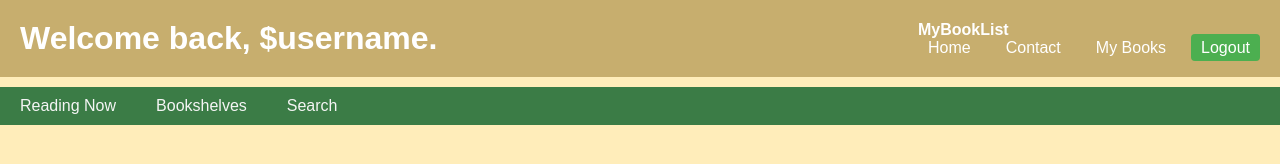
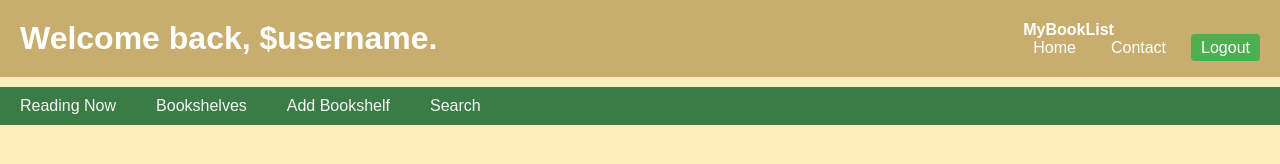
Before and after one commit to VoyagerVII/Internet-Programming---My-Book-List, a website: page Front/dashboard.html in a window 1280 px wide. Drawn offline with Linux system fonts and the light colour scheme.

Commit message:
'Commit to edit 'My Books' nav to dashboard.html'

```diff
--- a/Front/dashboard.html
+++ b/Front/dashboard.html
@@ -85,7 +85,6 @@
             <ul class="nav-links">
                 <li><a href="index.html">Home</a></li>
                 <li><a href="./contact.html">Contact</a></li>
-                <li><a href="./contact.html">My Books</a></li>
                 <li><a class="active" href="./login.html">Logout</a></li>
             </ul>
         </nav>
@@ -93,6 +92,7 @@
     <ul class="menu-options">
         <li><a href="#">Reading Now</a></li>
         <li><a href="#">Bookshelves</a></li>
+        <li><a href="#">Add Bookshelf</a></li>
         <li><a href="#">Search</a></li>
     </ul>
 </body>
```
Also changed, not shown: Front/index.html (+1 -1 lines), Front/login.html (+1 -1 lines).
